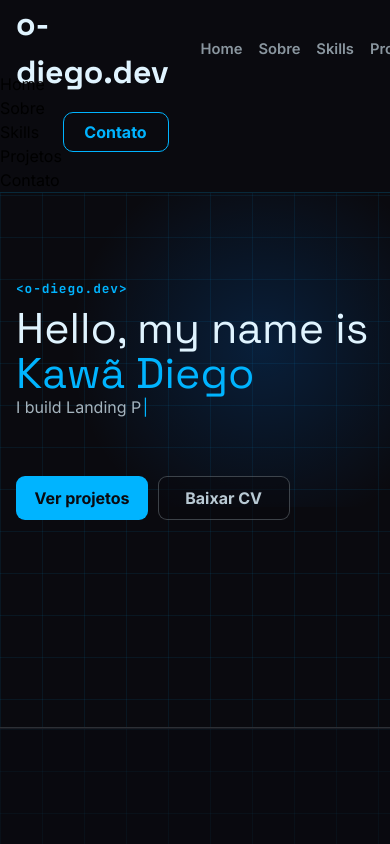
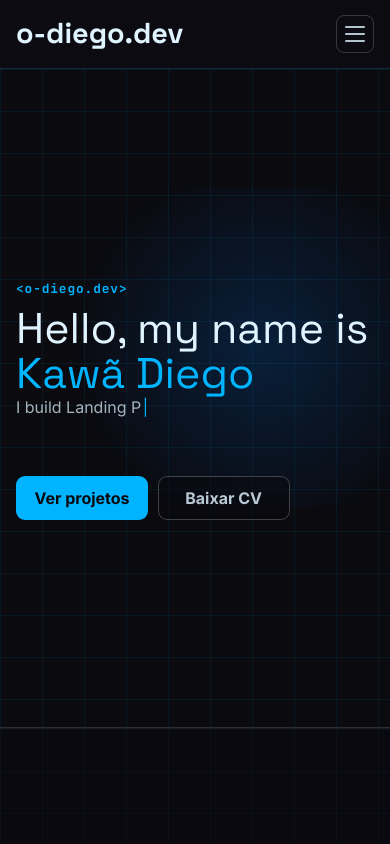
Before and after one commit to Kawa-Diego/portfolio-front, a React (Vite) app: page / in a window 390 px wide. Shown: the top 844 px of the page. Built offline with nearby package versions, Linux system fonts and the light colour scheme.

Commit message:
fix: navbar was broke. Now it responds correctly in mobile

```diff
--- a/src/styles/Navbar.styles.css
+++ b/src/styles/Navbar.styles.css
@@ -3,7 +3,9 @@
   position: fixed;
   z-index: 1000;
   top: 0;
-    background-color: #0a0a0f;
+  left: 0;
+  backdrop-filter: blur(12px);
+  background: rgba(10, 10, 15, 0.75);
   border-bottom: 1px solid rgba(0, 180, 255, 0.18);
 }
 
@@ -13,15 +15,15 @@
   height: 72px;
   padding: 0 1rem;
   display: grid;
-    grid-template-columns: 1fr auto 1fr;
+  grid-template-columns: auto 1fr auto;
   align-items: center;
   gap: 1rem;
 }
 
 .navbar-brand {
-    justify-self: flex-start;
+  justify-self: start;
   font-family: "Space Grotesk", sans-serif;
-    font-size: 2rem;
+  font-size: 1.9rem;
   font-weight: 700;
   color: #e0f4ff;
   text-decoration: none;
@@ -30,12 +32,13 @@
 .navbar-list {
   list-style: none;
   display: flex;
-    align-items: flex-end;
+  align-items: center;
+  justify-self: center;
   gap: 1.8rem;
 }
 
 .navbar-link {
-    color: rgba(224, 244, 255, 0.6);
+  color: rgba(224, 244, 255, 0.62);
   text-decoration: none;
   font-family: Inter, sans-serif;
   font-weight: 600;
@@ -44,8 +47,10 @@
 
 .navbar-link:hover {
   color: #00b4ff;
-    background-color: rgba(0, 180, 255, 0.08);
-    transform: translateY(-1px);
+}
+
+.navbar-list-desktop {
+  display: flex;
 }
 
 .navbar-cta {
@@ -70,17 +75,126 @@
   transform: translateY(-1px);
 }
 
+.navbar-toggle {
+  display: none;
+  justify-self: end;
+  width: 38px;
+  height: 38px;
+  border: 1px solid rgba(224, 244, 255, 0.2);
+  border-radius: 8px;
+  background: transparent;
+  cursor: pointer;
+  padding: 8px;
+}
+
+.navbar-toggle span {
+  display: block;
+  width: 100%;
+  height: 2px;
+  border-radius: 999px;
+  background: rgba(224, 244, 255, 0.8);
+  transition: transform 180ms ease, opacity 180ms ease;
+}
+
+.navbar-toggle span + span {
+  margin-top: 5px;
+}
+
+.navbar-toggle.is-open span:nth-child(1) {
+  transform: translateY(7px) rotate(45deg);
+}
+
+.navbar-toggle.is-open span:nth-child(2) {
+  opacity: 0;
+}
+
+.navbar-toggle.is-open span:nth-child(3) {
+  transform: translateY(-7px) rotate(-45deg);
+}
+
+.navbar-mobile-overlay {
+  display: none;
+}
+
 @media (max-width: 900px) {
   .navbar {
-        grid-template-columns: auto 1fr auto;
+    height: 68px;
+    grid-template-columns: 1fr auto;
   }
 
-    .navbar-list {
-        justify-self: center;
-        gap: 1rem;
+  .navbar-brand {
+    font-size: 1.8rem;
   }
 
-    .navbar-link {
-        font-size: 0.92rem;
+  .navbar-toggle {
+    display: inline-flex;
+    flex-direction: column;
+    justify-content: center;
+    align-items: center;
+  }
+
+  .navbar-cta-desktop {
+    display: none;
+  }
+
+  .navbar-list-desktop {
+    display: none;
+  }
+
+  .navbar-mobile-overlay {
+    position: fixed;
+    top: 68px;
+    left: 0;
+    right: 0;
+    bottom: 0;
+    display: block;
+    background-color: #0a0a0f;
+    border-top: 1px solid rgba(0, 180, 255, 0.18);
+    opacity: 0;
+    transform: translateY(-10px);
+    pointer-events: none;
+    transition: opacity 220ms ease, transform 220ms ease;
+    z-index: 999;
+  }
+
+  .navbar-mobile-overlay.is-open {
+    opacity: 1;
+    transform: translateY(0);
+    pointer-events: auto;
+  }
+
+  .navbar-mobile-list {
+    list-style: none;
+    margin: 0;
+    width: 100%;
+    min-height: calc(100dvh - 68px);
+    overflow-y: auto;
+    padding: 1rem 1rem 2.4rem;
+    background-color: #0a0a0f;
+  }
+
+  .navbar-mobile-item {
+    display: block;
+    border-bottom: 1px solid rgba(224, 244, 255, 0.08);
+  }
+
+  .navbar-mobile-link {
+    display: block;
+    width: 100%;
+    padding: 1rem 0.2rem;
+    font-size: 1.35rem;
+    font-weight: 600;
+    color: rgba(224, 244, 255, 0.9);
+    text-decoration: none;
+    line-height: 1.25;
+  }
+
+  .navbar-mobile-link:hover {
+    color: #00b4ff;
+  }
+
+  .navbar-mobile-cta {
+    color: #00b4ff;
+    font-weight: 700;
   }
 }
```
Lines whose indentation alone changed are shown as unchanged.
